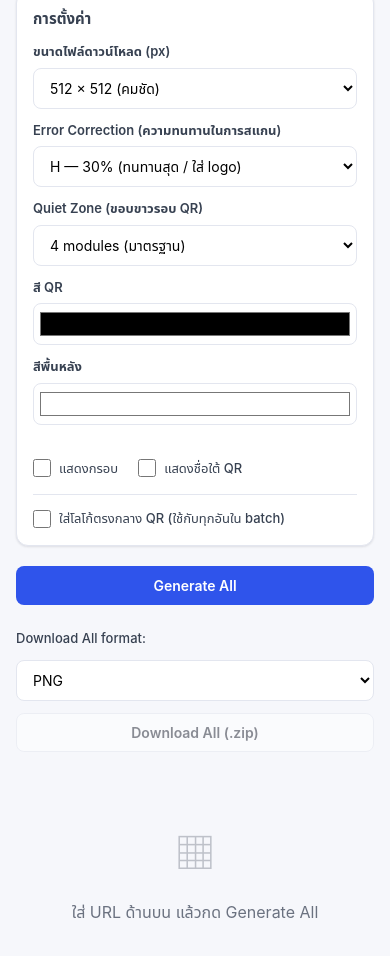
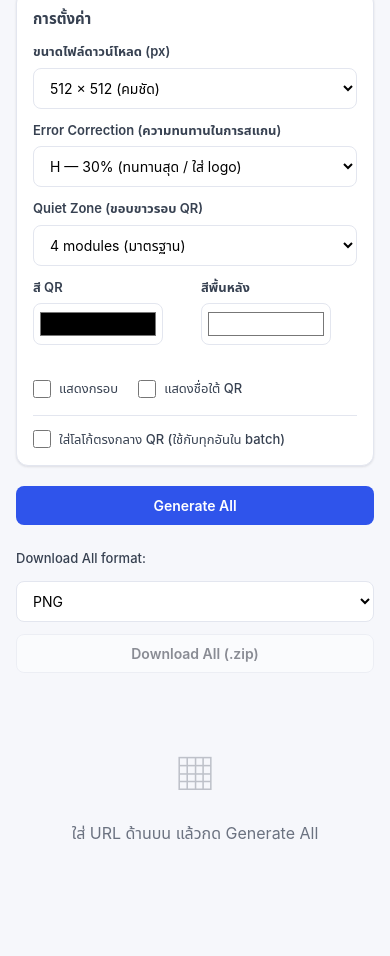
Before and after one commit to ThitikornGithub/qrcode-generator, a plain HTML site: page qr-generator.html in a window 390 px wide. Shown: the part 687-1643 px from the top of the page. After the commit the page ends 1596 px from the top, so only its background shows below. Drawn offline with nearby package versions, Linux system fonts and the light colour scheme.

Commit message:
refactor: รวมโค้ดใน qr-core.js + แก้ header vcard + ปรับช่องสีให้กะทัดรัด/responsive

```diff
--- a/qr-generator.html
+++ b/qr-generator.html
@@ -219,9 +219,11 @@
   }
   .back-link:hover { color: var(--primary); }
 
-  /* Color pickers: fill the field like the selects above, with a tidy border */
+  /* Color pickers: compact swatch with a tidy border (not stretched full-width) */
+  .field-color { flex: 0 1 150px; }
   input[type="color"] {
     width: 100%;
+    max-width: 130px;
     height: 42px;
     padding: 4px;
     border: 1px solid var(--border);
@@ -240,6 +242,8 @@
        !important is needed to beat the inline min-width:260px/280px on a few rows */
     .row > .field,
     .row > div { min-width: 0 !important; flex: 1 1 100%; }
+    /* keep the two colour pickers together on one row on mobile */
+    .row > .field-color { flex: 1 1 0 !important; }
     .qr-grid { grid-template-columns: 1fr; }
     .toolbar { flex-direction: column; align-items: stretch; }
     .toolbar-actions { width: 100%; }
@@ -327,13 +331,13 @@ Name 3 | https://example3.com"></textarea>
     </div>
 
     <div class="row" style="margin-top:12px;">
-      <div class="field">
+      <div class="field field-color">
         <label for="colorDark">สี QR</label>
-        <input type="color" id="colorDark" value="#000000" style="height:42px; padding:4px;" />
+        <input type="color" id="colorDark" value="#000000" />
       </div>
-      <div class="field">
+      <div class="field field-color">
         <label for="colorLight">สีพื้นหลัง</label>
-        <input type="color" id="colorLight" value="#ffffff" style="height:42px; padding:4px;" />
+        <input type="color" id="colorLight" value="#ffffff" />
       </div>
       <div class="field" style="display:flex; gap:20px; padding-top:22px; min-width:260px;">
         <div style="display:flex; gap:8px; align-items:center;">
```
